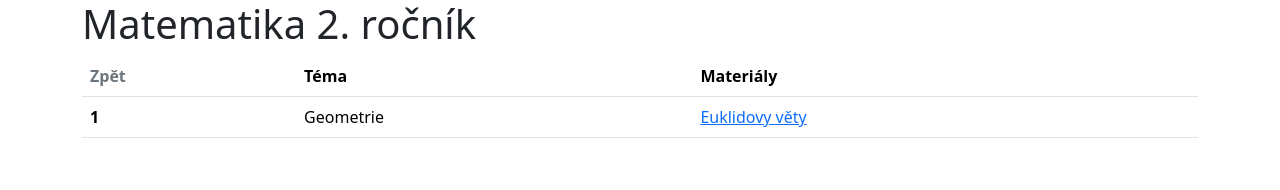
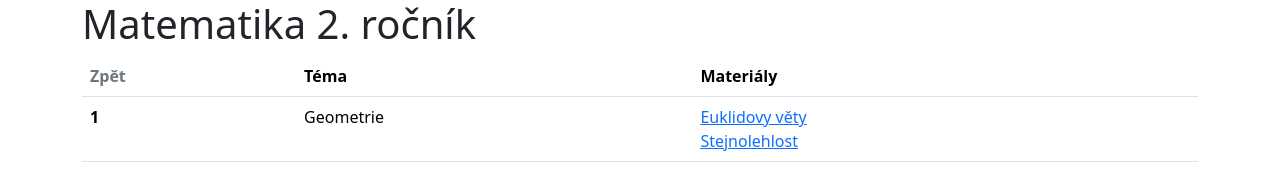
Before and after one commit to ChaoZavitkar/zbklimpl, a plain HTML site: page static/matika2.html in a window 1280 px wide. Drawn offline with nearby package versions, Linux system fonts and the light colour scheme.

Commit message:
Stejnolehlost

```diff
--- a/static/matika2.html
+++ b/static/matika2.html
@@ -24,7 +24,9 @@
                 <th scope="row">1</th>
                 <td>Geometrie</td>
                 <td>
-                        <a href="https://colab.research.google.com/drive/1l5_tllz23HQL5kVomLkq_YC_eN9_xEfa?usp=sharing" target="_blank">Euklidovy věty</a>
+                        <a href="https://colab.research.google.com/drive/1l5_tllz23HQL5kVomLkq_YC_eN9_xEfa?usp=sharing" target="_blank">Euklidovy věty</a> <br>
+                        <a href="https://colab.research.google.com/drive/1ADpFrtPP6xGTfcoVah19mDQP0GDHvzlx?usp=sharing" target="_blank">Stejnolehlost</a>
+
                 </td>
               </tr>
             </tbody>
```
